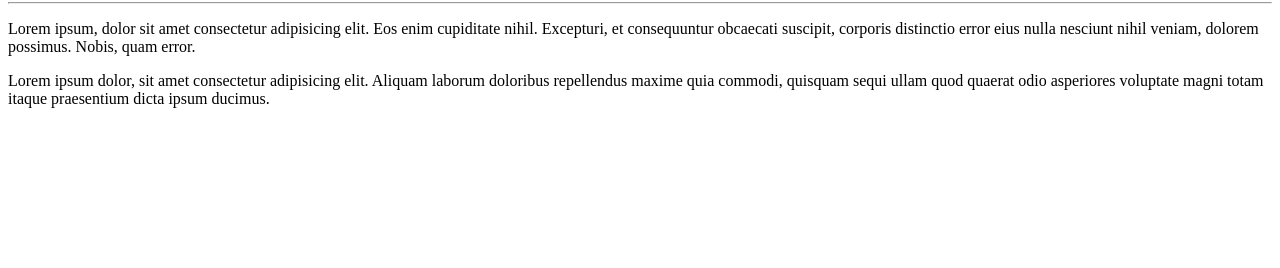
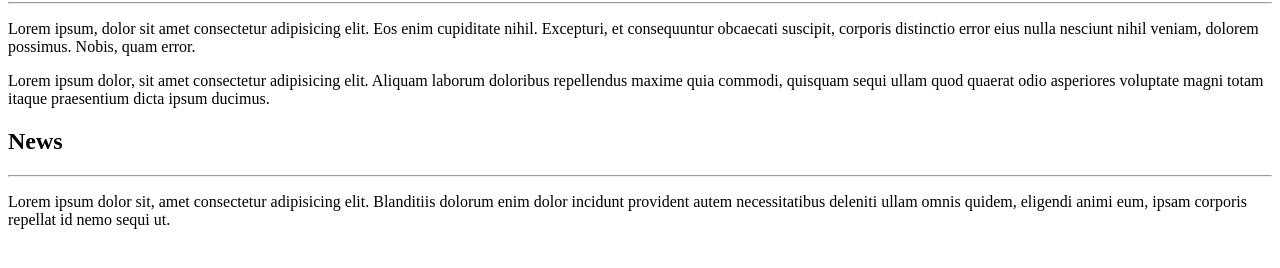
Before and after one commit to mpaullos/git-github, a plain HTML site: page site-exemplo/index.html in a window 1280 px wide. Shown: the part 78-346 px from the top of the page. Drawn offline with Linux system fonts and the light colour scheme.

Commit message:
feat: new topic example

```diff
--- a/site-exemplo/index.html
+++ b/site-exemplo/index.html
@@ -12,5 +12,9 @@
     <p>Lorem ipsum, dolor sit amet consectetur adipisicing elit. Eos enim cupiditate nihil. Excepturi, et consequuntur obcaecati suscipit, corporis distinctio error eius nulla nesciunt nihil veniam, dolorem possimus. Nobis, quam error.</p>
     <p>Lorem ipsum dolor, sit amet consectetur adipisicing elit. Aliquam laborum doloribus repellendus maxime quia commodi, quisquam sequi ullam quod quaerat odio asperiores voluptate magni totam itaque praesentium dicta ipsum ducimus.</p>
 
+    <h2>News</h2>
+    <hr>
+    <p>Lorem ipsum dolor sit, amet consectetur adipisicing elit. Blanditiis dolorum enim dolor incidunt provident autem necessitatibus deleniti ullam omnis quidem, eligendi animi eum, ipsam corporis repellat id nemo sequi ut.</p>
+
 </body>
 </html>
```
